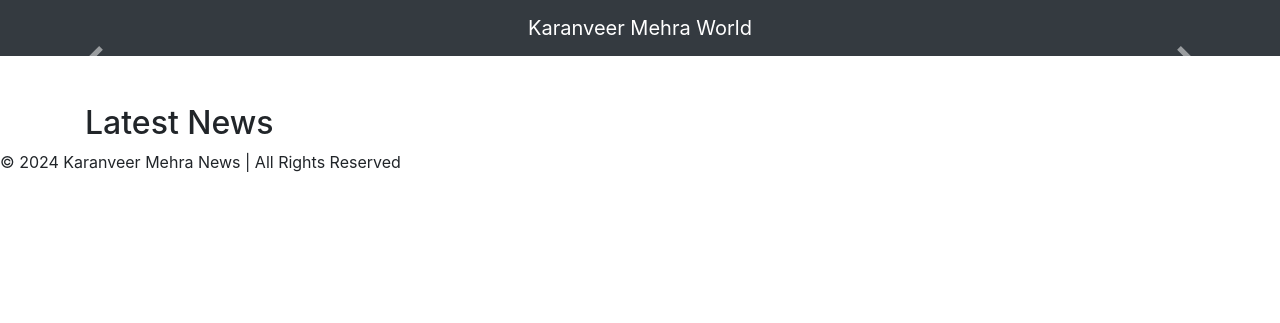
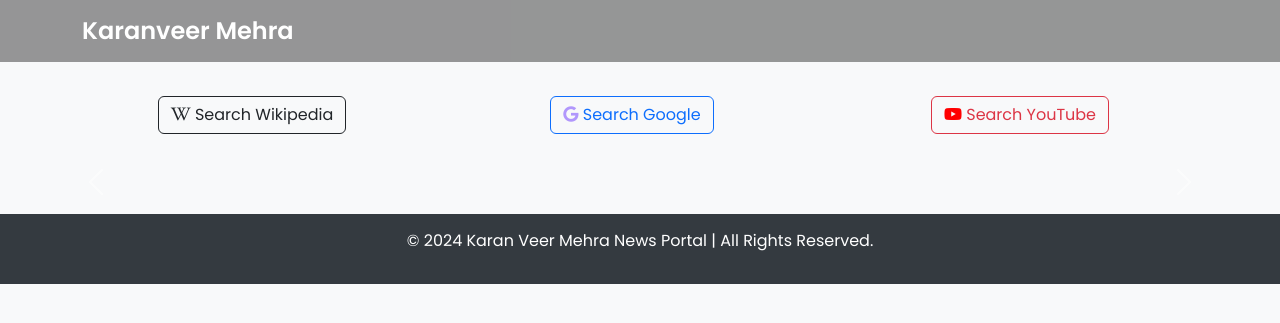
Before and after one commit to Ashmit12092000/kv-site, a FastAPI app: page / in a window 1280 px wide. Shown: the top 323 px of the page. Run offline with FastAPI, Linux system fonts and the light colour scheme; data that the repository does not hold is empty; some libraries are stand-ins or nearby versions.

Commit message:
Update index.html

```diff
--- a/templates/index.html
+++ b/templates/index.html
@@ -2,81 +2,119 @@
 <html lang="en">
 <head>
     <meta charset="UTF-8">
-    <meta name="viewport" content="width=device-width, initial-scale=1.0">
-    <title>Karanveer Mehra News</title>
-    <!-- Bootstrap -->
     <link rel="stylesheet" href="https://stackpath.bootstrapcdn.com/bootstrap/4.5.2/css/bootstrap.min.css">
     <!-- Google Fonts -->
     <link href="https://fonts.googleapis.com/css2?family=Poppins:wght@400;600&display=swap" rel="stylesheet">
-    <link rel="stylesheet" href="{{ url_for('static', filename='css/style.css') }}">
+    <link href="https://cdn.jsdelivr.net/npm/bootstrap-icons/font/bootstrap-icons.css" rel="stylesheet">
+    <link href="https://cdn.jsdelivr.net/npm/bootstrap@5.3.0-alpha1/dist/css/bootstrap.min.css" rel="stylesheet">
+
+    <meta name="viewport" content="width=device-width, initial-scale=1.0">
+    <title>Karanveer Mehra News</title>
+    <link rel="stylesheet" href="{{ url_for('static', path='css/style.css') }}">
+    <link rel="stylesheet" href="https://cdnjs.cloudflare.com/ajax/libs/font-awesome/6.7.1/css/all.min.css" integrity="sha512-5Hs3dF2AEPkpNAR7UiOHba+lRSJNeM2ECkwxUIxC1Q/FLycGTbNapWXB4tP889k5T5Ju8fs4b1P5z/iB4nMfSQ==" crossorigin="anonymous" referrerpolicy="no-referrer" />
 </head>
 <body>
-    <!-- Navbar -->
-    <nav class="navbar navbar-dark bg-dark">
-        <a class="navbar-brand mx-auto" href="#">Karanveer Mehra World</a>
+    <!-- Navigation -->
+    <nav class="navbar navbar-expand-lg navbar-light fixed-top" style="background-color: rgba(0, 0, 0, 0.4);">
+        <div class="container">
+            <a class="navbar-brand text-white" href="/">Karanveer Mehra</a>
+            <button class="navbar-toggler" type="button" data-bs-toggle="collapse" data-bs-target="#navbarNav" aria-controls="navbarNav" aria-expanded="false" aria-label="Toggle navigation">
+                <span class="navbar-toggler-icon"></span>
+            </button>
+        </div>
     </nav>
 
+    <div class="container text-center mt-5 pt-5">
+        <div class="row">
+            <div class="col">
+                <a class="btn btn-outline-dark me-3" href="https://en.wikipedia.org/wiki/Special:Search?search=Karan+Veer+Mehra" target="_blank">
+                    <i class="fa-brands fa-wikipedia-w"></i> Search Wikipedia
+                </a>
+            </div>
+            <div class="col">
+                <a class="btn btn-outline-primary me-3" href="https://www.google.com/search?q=Karan+Veer+Mehra+BiggBoss" target="_blank">
+                    <i class="fa-brands fa-google" style="color: #B197FC;"></i> Search Google
+                </a>
+            </div>
+            <div class="col">
+                <a class="btn btn-outline-danger" href="https://www.youtube.com/results?search_query=Karan+Veer+Mehra" target="_blank">
+                    <i class="fa-brands fa-youtube" style="color: #ff0000;"></i> Search YouTube
+                </a>
+            </div>
+        </div>
+    </div>
+
     <!-- Carousel Section -->
-    <div id="topNewsCarousel" class="carousel slide" data-ride="carousel">
-        <div class="carousel-inner">
-            {% for article in top_articles %}
-            <div class="carousel-item {% if loop.index == 1 %}active{% endif %}">
-                <img src="{{ article.image }}" class="d-block w-100" alt="Top News">
-                <div class="carousel-caption d-none d-md-block">
-                    <h5>{{ article.title }}</h5>
-                    <p>{{ article.text }}</p>
-                    <a href="{{ article.url }}" class="btn btn-primary">Read More</a>
-                </div>
-            </div>
+    <div id="newsCarousel" class="carousel slide mt-5" data-bs-ride="carousel">
+        <!-- Indicators -->
+        <div class="carousel-indicators">
+            {% for article in articles[:3] %}
+            <button type="button" data-bs-target="#newsCarousel" data-bs-slide-to="{{ loop.index0 }}" {% if loop.index == 1 %}class="active"{% endif %} aria-current="true" aria-label="Slide {{ loop.index }}"></button>
             {% endfor %}
         </div>
-        <a class="carousel-control-prev" href="#topNewsCarousel" role="button" data-slide="prev">
-            <span class="carousel-control-prev-icon" aria-hidden="true"></span>
-            <span class="sr-only">Previous</span>
-        </a>
-        <a class="carousel-control-next" href="#topNewsCarousel" role="button" data-slide="next">
-            <span class="carousel-control-next-icon" aria-hidden="true"></span>
-            <span class="sr-only">Next</span>
-        </a>
-    </div>
 
-    <!-- News Section -->
-    <div id="news" class="container mt-5">
-        <h2>Latest News</h2>
-        <div class="row">
-            {% for article in articles %}
-            <div class="col-md-4 mb-4">
-                <div class="card">
-                    <img src="{{ article.image }}" class="card-img-top" alt="News Image">
-                    <div class="card-body">
-                        <h5 class="card-title">{{ article.title }}</h5>
-                        <p class="card-text">{{ article.text }}</p>
-                        <a href="{{ article.url }}" class="btn btn-primary">Read More</a>
-                    </div>
+        <!-- Slides -->
+        <div class="carousel-inner">
+            {% for article in articles[:3] %}
+            <div class="carousel-item {% if loop.index == 1 %}active{% endif %}">
+                <img src="{{ article['image'] }}" class="d-block w-100" alt="{{ article['title'] }}" style="height: 400px; object-fit: cover;">
+                <div class="carousel-caption d-none d-md-block">
+                    <h5>{{ article['title'] }}</h5>
+                    <p>{{ article['text'] }}</p>
+                    <a href="{{ article['url'] }}" target="_blank" class="btn btn-primary">Read More</a>
                 </div>
             </div>
             {% endfor %}
         </div>
 
-        <!-- Pagination -->
-        <div class="pagination-container text-center">
+        <!-- Controls -->
+        <button class="carousel-control-prev" type="button" data-bs-target="#newsCarousel" data-bs-slide="prev">
+            <span class="carousel-control-prev-icon" aria-hidden="true"></span>
+            <span class="visually-hidden">Previous</span>
+        </button>
+        <button class="carousel-control-next" type="button" data-bs-target="#newsCarousel" data-bs-slide="next">
+            <span class="carousel-control-next-icon" aria-hidden="true"></span>
+            <span class="visually-hidden">Next</span>
+        </button>
+    </div>
+
+    <!-- News Cards Section -->
+    <div class="news-container">
+        {% for article in articles %}
+        <a href="{{ article.url }}" target="_blank" class="card-link">
+            <div class="card">
+                <img src="{{ article.image or url_for('static', path='images/placeholder.jpg') }}" alt="{{ article.title }}">
+                <div class="card-content">
+                    <h3>{{ article.title }}</h3>
+                    <p>{{ article.text }}</p>
+                    <a href="{{ article.url }}" class="btn btn-primary" target="_blank">Read More</a>
+                </div>
+            </div>
+        </a>
+        {% endfor %}
+    </div>
+
+    <!-- Pagination -->
+    <div class="container mt-3">
+        <ul class="pagination">
             {% if prev_page %}
-            <a href="/?page={{ prev_page }}" class="btn btn-secondary">Previous</a>
+            <li class="page-item">
+                <a class="page-link" href="?page={{ prev_page }}"><< Previous</a>
+            </li>
             {% endif %}
             {% if next_page %}
-            <a href="/?page={{ next_page }}" class="btn btn-secondary">Next</a>
+            <li class="page-item">
+                <a class="page-link" href="?page={{ next_page }}">Next >></a>
+            </li>
             {% endif %}
-        </div>
+        </ul>
     </div>
+
+    <script src="https://cdn.jsdelivr.net/npm/bootstrap@5.3.0-alpha1/dist/js/bootstrap.bundle.min.js"></script>
 
     <!-- Footer -->
     <footer>
-        &copy; 2024 Karanveer Mehra News | All Rights Reserved
+        <p>&copy; 2024 Karan Veer Mehra News Portal | All Rights Reserved.</p>
     </footer>
-
-    <!-- Scripts -->
-    <script src="https://code.jquery.com/jquery-3.5.1.slim.min.js"></script>
-    <script src="https://cdn.jsdelivr.net/npm/@popperjs/core@2.4.4/dist/umd/popper.min.js"></script>
-    <script src="https://stackpath.bootstrapcdn.com/bootstrap/4.5.2/js/bootstrap.min.js"></script>
 </body>
 </html>
```
